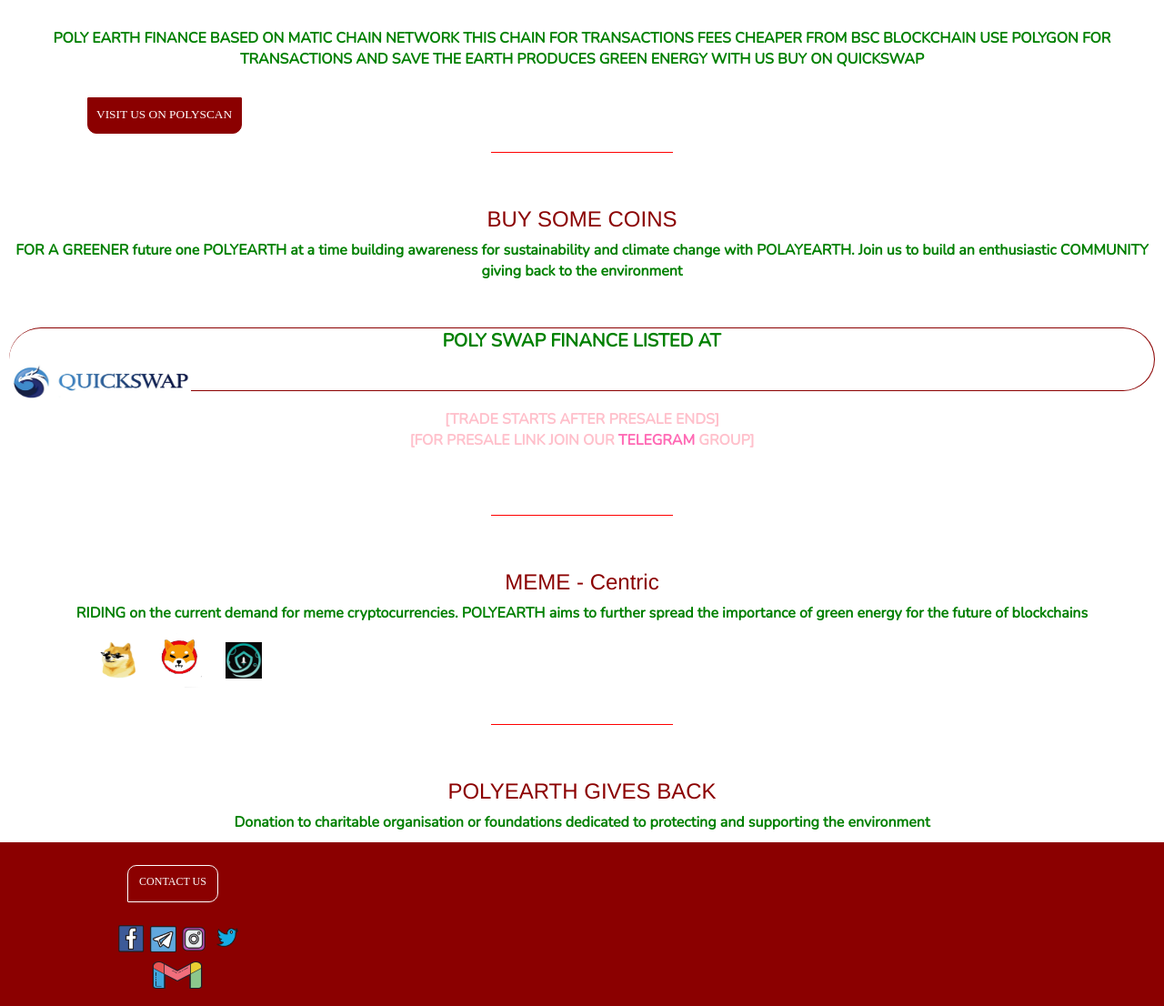
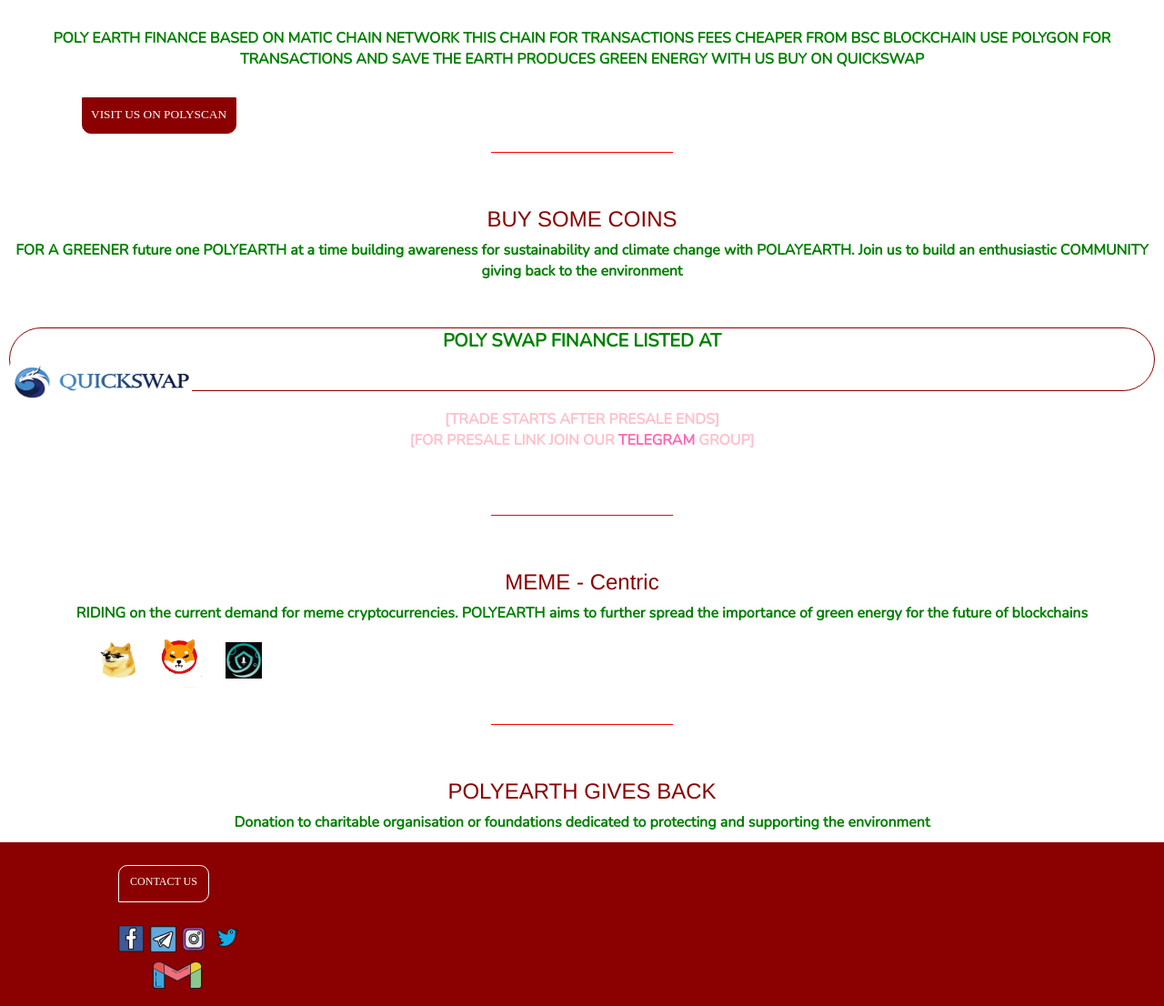
Before and after one commit to P-E-F/PolyEarthFinance, a PHP site: page / in a window 1280 px wide. Shown: the part 794-1900 px from the top of the page at 91% size. Run offline with PHP 8.4, Linux system fonts and the light colour scheme; some libraries are stand-ins or nearby versions; some web fonts are replaced.

Commit message:
Update style.css

```diff
--- a/style.css
+++ b/style.css
@@ -17,6 +17,7 @@ html {
 }
 #Logo{
   margin-left:10px;
+
 }
 #Ltext{
   color:white;
@@ -24,8 +25,8 @@ html {
   font-family: 'Indie Flower', cursive;
   margin-left:100px;
   margin-top:3px;
-  margin-bottom:7px;
   padding:10px;
+  padding-bottom:0px;
 }
 #Menu{
   display:block;
@@ -138,7 +139,7 @@ a{text-decoration:none;}
 }
 #scan{
   color:white;
-  margin-left:96px;
+  margin-left:90px;
   background-color:Darkred;
   border:1px solid darkred;
   border-radius:1px 1px 10px 10px;
@@ -153,8 +154,7 @@ a{text-decoration:none;}
 #brdr{
   display:block;
   border:1px solid darkred;
-  border-radius:70px 70px 70px 0px;
-  border-left:none;
+  border-radius:70px 70px 70px 70px;
   margin-left:10px;
   margin-right:10px;
   height:70px;
@@ -164,7 +164,7 @@ a{text-decoration:none;}
 
 }
 #cc {
-  margin:5px 10px 15px 140px;
+  margin:5px 10px 15px 130px;
   padding:10px;
   padding-top:9px;
   padding-bottom:30px;
@@ -173,7 +173,7 @@ a{text-decoration:none;}
   border:1px solid white;
   border-radius:10px 10px 10px 1px;
   color:white;
-  height:25px;
+  height:20px;
   width:100px;
   font-family: 'Mate SC', serif;
 }
```
